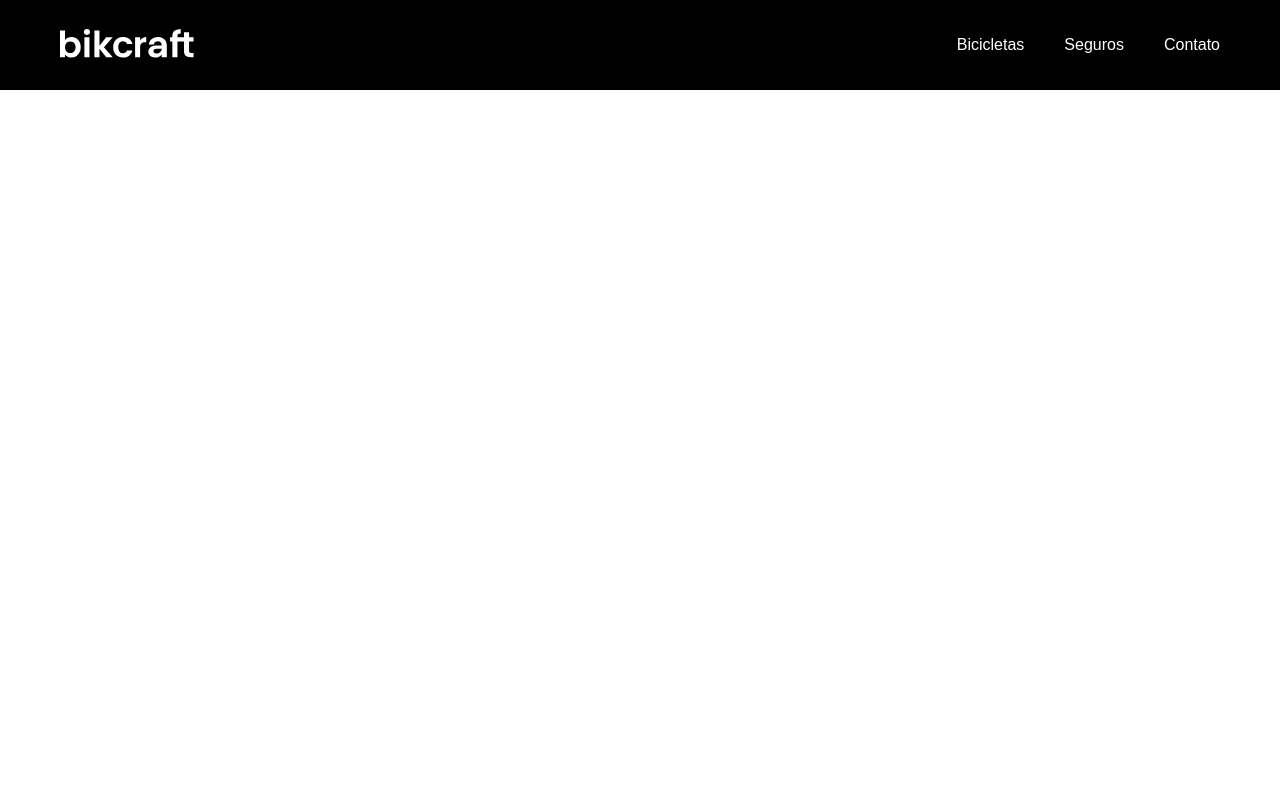
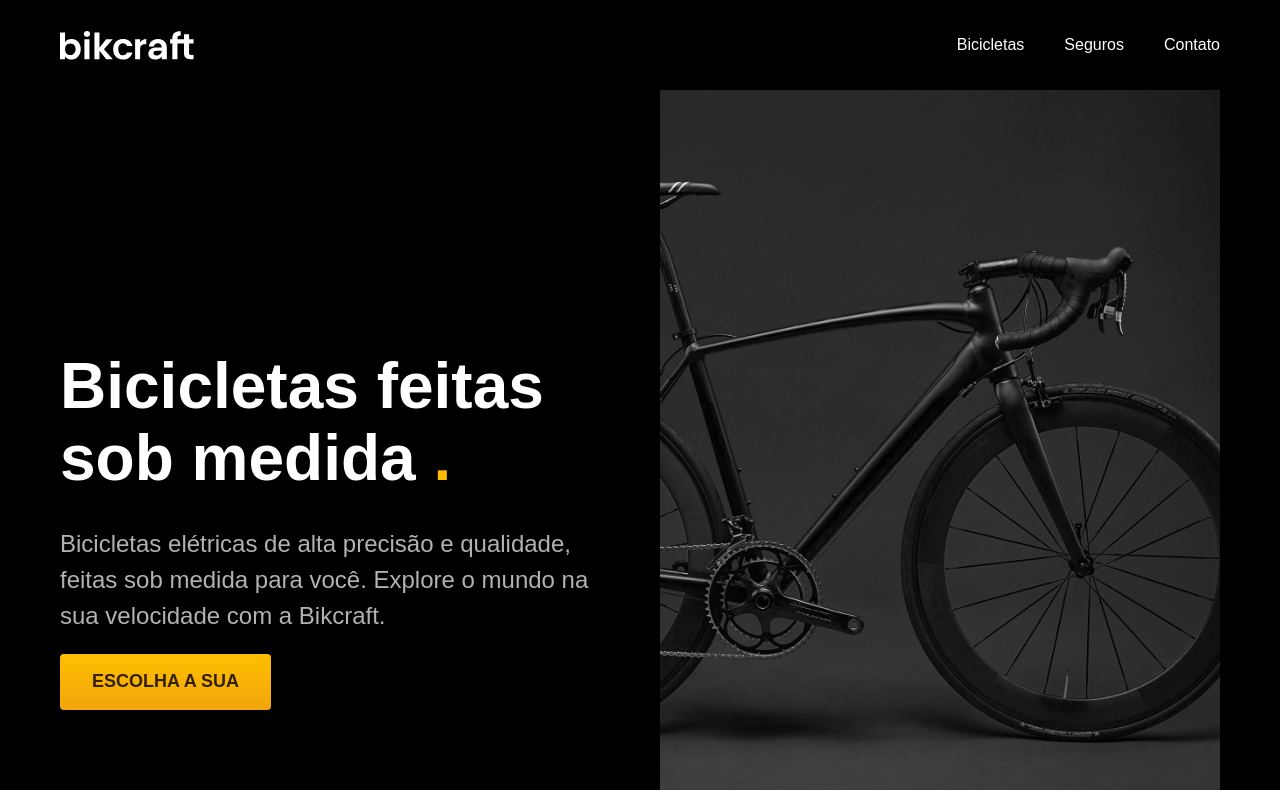
Before and after one commit to matheuscamargodevfront/bikcraft, a plain HTML site: page index.html in a window 1280 px wide. Drawn offline with Linux system fonts and the light colour scheme.

Commit message:
header-conteudo

```diff
--- a/css/style.css
+++ b/css/style.css
@@ -1,6 +1,11 @@
 body {
   margin: 0px;
   font-family: Arial, Helvetica, sans-serif;
+}
+h1,
+ul,
+p {
+  margin: 0px;
 }
 ul {
   margin: 0px;
@@ -9,6 +14,11 @@ ul {
 }
 a {
   text-decoration: none;
+  color: inherit;
+}
+img {
+  max-width: 100%;
+  display: block;
 }
 .header-bg {
   background: #000000;
@@ -75,3 +85,53 @@ a {
     font-size: 14px;
   }
 }
+.introducao-bg {
+  background: #000000;
+  color: #fff;
+}
+.introducao {
+  display: grid;
+  grid-template-columns: 1fr 1fr;
+  gap: 0px 40px;
+  box-sizing: border-box;
+  max-width: 1200px;
+  padding-left: 20px;
+  padding-right: 20px;
+  margin-left: auto;
+  margin-right: auto;
+}
+
+.introducao-conteudo {
+  align-self: end;
+  padding-bottom: 80px;
+}
+.introducao h1 {
+  margin-bottom: 32px;
+  font-size: 64px;
+  line-height: 1.125;
+}
+.introducao h1 span {
+  color: #ffbb00;
+}
+.introducao p {
+  margin-bottom: 20px;
+  font-size: 24px;
+  line-height: 1.5;
+  color: #b2b2b2;
+}
+.introducao a {
+  display: inline-block;
+  padding: 16px 32px;
+  background: linear-gradient(#ffbf00, #f2a50c);
+  border-radius: 4px;
+  box-shadow: 0 1px 2px 0 rgba(0, 0, 0.1);
+  text-transform: uppercase;
+  color: #332200;
+  font-size: 18px;
+  line-height: 1.33;
+  font-weight: bold;
+}
+
+.introducao a:hover {
+  background: linear-gradient(#ffb60d, #e59317);
+}
--- a/index.html
+++ b/index.html
@@ -22,6 +22,18 @@
       </nav>
     </div>
   </header>
+  <main class="introducao-bg">
+    <div class="introducao">
+      <div class="introducao-conteudo">
+        <h1>Bicicletas feitas sob medida <span>.</span></h1>
+        <p>Bicicletas elétricas de alta precisão e qualidade, feitas sob medida para você. Explore o mundo na sua velocidade com a Bikcraft.</p>
+        <a href=".bicicletas">Escolha a sua </a>
+      </div>
+      <img src="./img/fotos/introducao.jpg" alt="Bicicleta elétrica preta">
+
+    </div>
+
+  </main>
 </body>
 
 </html>
```
